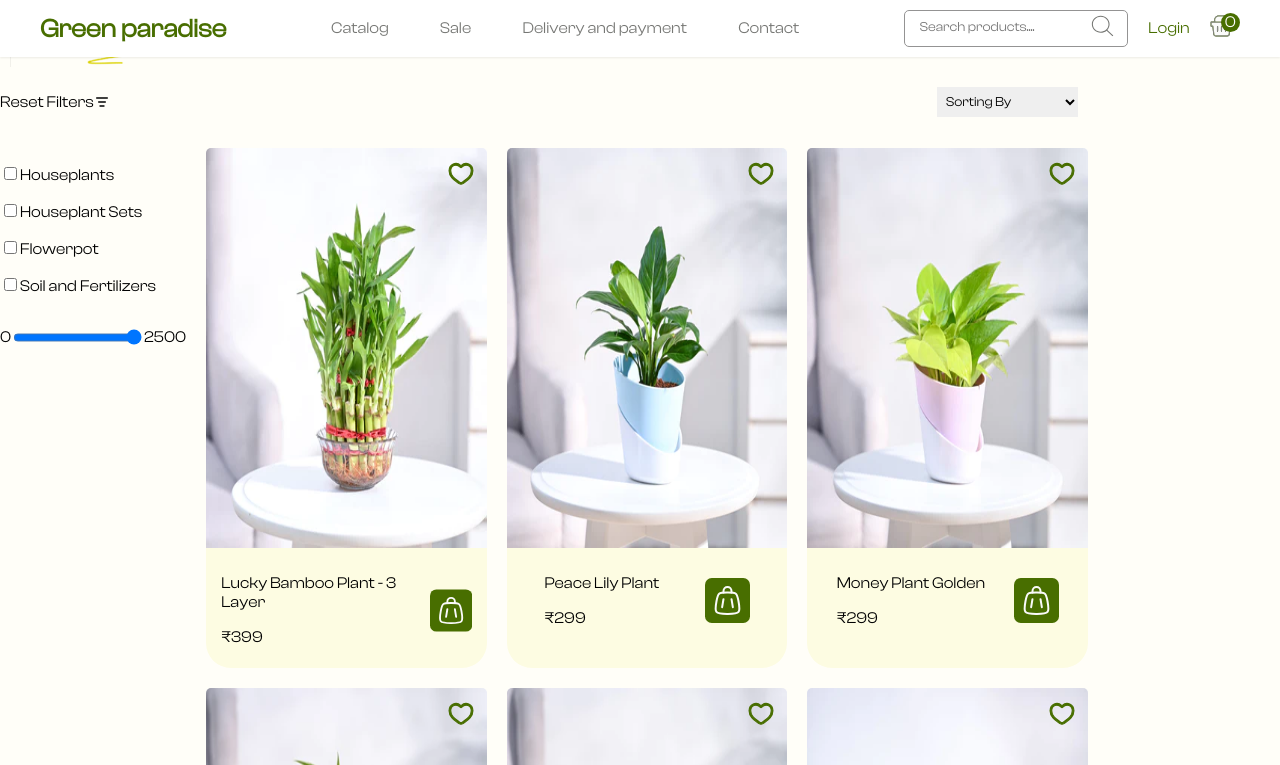
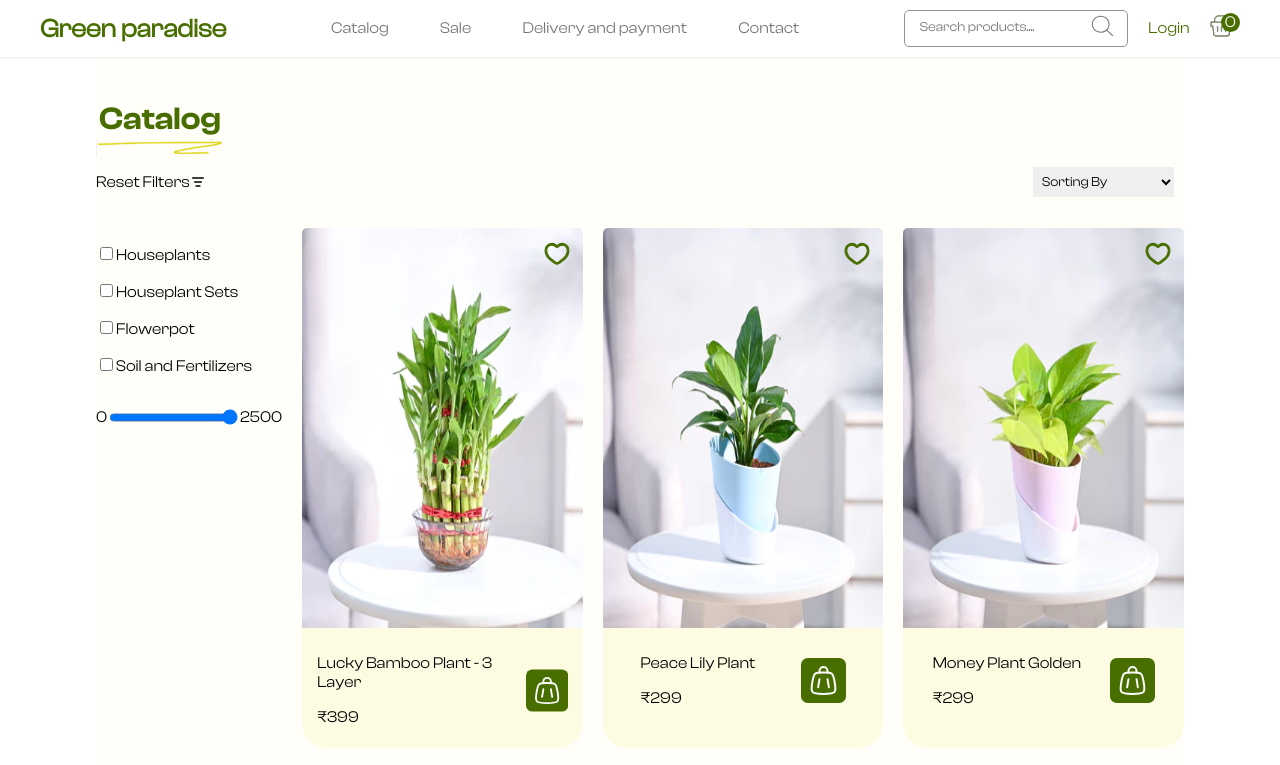
Before and after one commit to 1ashutoshverma/Green-Paradise, a plain HTML site: page Product_Page/index.html in a window 1280 px wide. Shown: the top 765 px of the page. Drawn offline with Linux system fonts and the light colour scheme.

```diff
--- a/Product_Page/index.html
+++ b/Product_Page/index.html
@@ -22,13 +22,22 @@
       <!-- pop up sign up -->
       <div id="popup_signup"></div>
 
+    <div id="body">
         <div id="heading_appliedfilters_sort">
             <div id="heading_container">
                 <h2 id="heading">Catalog</h2>
                 <img src="./images/catalog_underline.png" alt="" id="catalog_underline">
             </div>
             <div id="applied_filters_sort">
-            <p id="reset_filters" >Reset Filters<svg width="16px" height="16px" viewBox="0 0 24 24" fill="none" xmlns="http://www.w3.org/2000/svg"><g id="SVGRepo_bgCarrier" stroke-width="0"></g><g id="SVGRepo_tracerCarrier" stroke-linecap="round" stroke-linejoin="round"></g><g id="SVGRepo_iconCarrier"><path d="M4 6H20M7 12H17M9 18H15" stroke="#000000" stroke-width="2" stroke-linecap="round" stroke-linejoin="round"></path></g></svg></p>
+                <p id="reset_filters">Reset Filters<svg width="16px" height="16px" viewBox="0 0 24 24" fill="none"
+                        xmlns="http://www.w3.org/2000/svg">
+                        <g id="SVGRepo_bgCarrier" stroke-width="0"></g>
+                        <g id="SVGRepo_tracerCarrier" stroke-linecap="round" stroke-linejoin="round"></g>
+                        <g id="SVGRepo_iconCarrier">
+                            <path d="M4 6H20M7 12H17M9 18H15" stroke="#000000" stroke-width="2" stroke-linecap="round"
+                                stroke-linejoin="round"></path>
+                        </g>
+                    </svg></p>
                 <select id="sorting">
                     <option value="">Sorting By</option>
                     <option value="atoz">A - Z</option>
@@ -45,7 +54,9 @@
                 <p><input type="checkbox" id="flowerpot_filter">Flowerpot</p>
                 <p><input type="checkbox" id="soil_and_fertilizers_filter">Soil and Fertilizers</p>
                 <div id="price_range_filter_container">
-            <p>0</p><input id="price_range_filter" type="range" name="" id="" min="0" step="500" value="2500" max="2500"><p>2500</p>
+                    <p>0</p><input id="price_range_filter" type="range" name="" id="" min="0" step="500" value="2500"
+                        max="2500">
+                    <p>2500</p>
                 </div>
             </div>
             <div id="products">
@@ -64,8 +75,9 @@
                 </div>
                 <div id="navigator">
                     <button id="prev_popular_product">
-                        <svg fill="#ffffff" height="32px" width="32px" version="1.1" id="Layer_1" xmlns="http://www.w3.org/2000/svg"
-                            xmlns:xlink="http://www.w3.org/1999/xlink" viewBox="0 0 330.002 330.002" xml:space="preserve" stroke="#ffffff">
+                        <svg fill="#ffffff" height="32px" width="32px" version="1.1" id="Layer_1"
+                            xmlns="http://www.w3.org/2000/svg" xmlns:xlink="http://www.w3.org/1999/xlink"
+                            viewBox="0 0 330.002 330.002" xml:space="preserve" stroke="#ffffff">
                             <g id="SVGRepo_bgCarrier" stroke-width="0"></g>
                             <g id="SVGRepo_tracerCarrier" stroke-linecap="round" stroke-linejoin="round"></g>
                             <g id="SVGRepo_iconCarrier">
@@ -76,8 +88,9 @@
                         </svg>
                     </button>
                     <button id="next_popular_product">
-                        <svg fill="#ffffff" height="32px" width="32px" version="1.1" id="Layer_1" xmlns="http://www.w3.org/2000/svg"
-                            xmlns:xlink="http://www.w3.org/1999/xlink" viewBox="0 0 330 330" xml:space="preserve" stroke="#ffffff">
+                        <svg fill="#ffffff" height="32px" width="32px" version="1.1" id="Layer_1"
+                            xmlns="http://www.w3.org/2000/svg" xmlns:xlink="http://www.w3.org/1999/xlink" viewBox="0 0 330 330"
+                            xml:space="preserve" stroke="#ffffff">
                             <g id="SVGRepo_bgCarrier" stroke-width="0"></g>
                             <g id="SVGRepo_tracerCarrier" stroke-linecap="round" stroke-linejoin="round"></g>
                             <g id="SVGRepo_iconCarrier">
@@ -94,6 +107,7 @@
             </div>
         </div>
     </div>
+</div>
 <div id="footer"></div>
 </body>
 <script src="./components/product_container/product_container.js"></script>
--- a/Product_Page/styles.css
+++ b/Product_Page/styles.css
@@ -9,14 +9,20 @@
 *{
     font-family: "ClashDisplay Regular", sans-serif;
 }
-body{
+#body{
     font-family: "ClashDisplay Regular",sans-serif;
-    padding-top: 60px;
-    max-width: 85%;
+    margin: auto !important;
     background-color: #fffef8;
-    margin: auto;
+    display: flex;
+    flex-direction: column;
+    justify-content: space-evenly;
+    width: 85vw;
 }
-body>*{
+#catalog_heading{
+    margin-top: 500px;
+}
+
+#body>*{
     margin-bottom: 20px;
 }
 #content{
@@ -56,7 +62,7 @@
 }
 
 #heading_container{
-    padding: 10px;
+    padding-top: 100px;
     width: 10vw;
     display: flex;
     flex-direction: column;
--- a/Styles/login.css
+++ b/Styles/login.css
@@ -81,7 +81,7 @@
   border-radius: 4px;
 }
 
-button {
+#popup_login,#popup_signup button {
   width: 97%;
   color: azure;
   padding: 10px;
```
Lines whose indentation alone changed are shown as unchanged.
